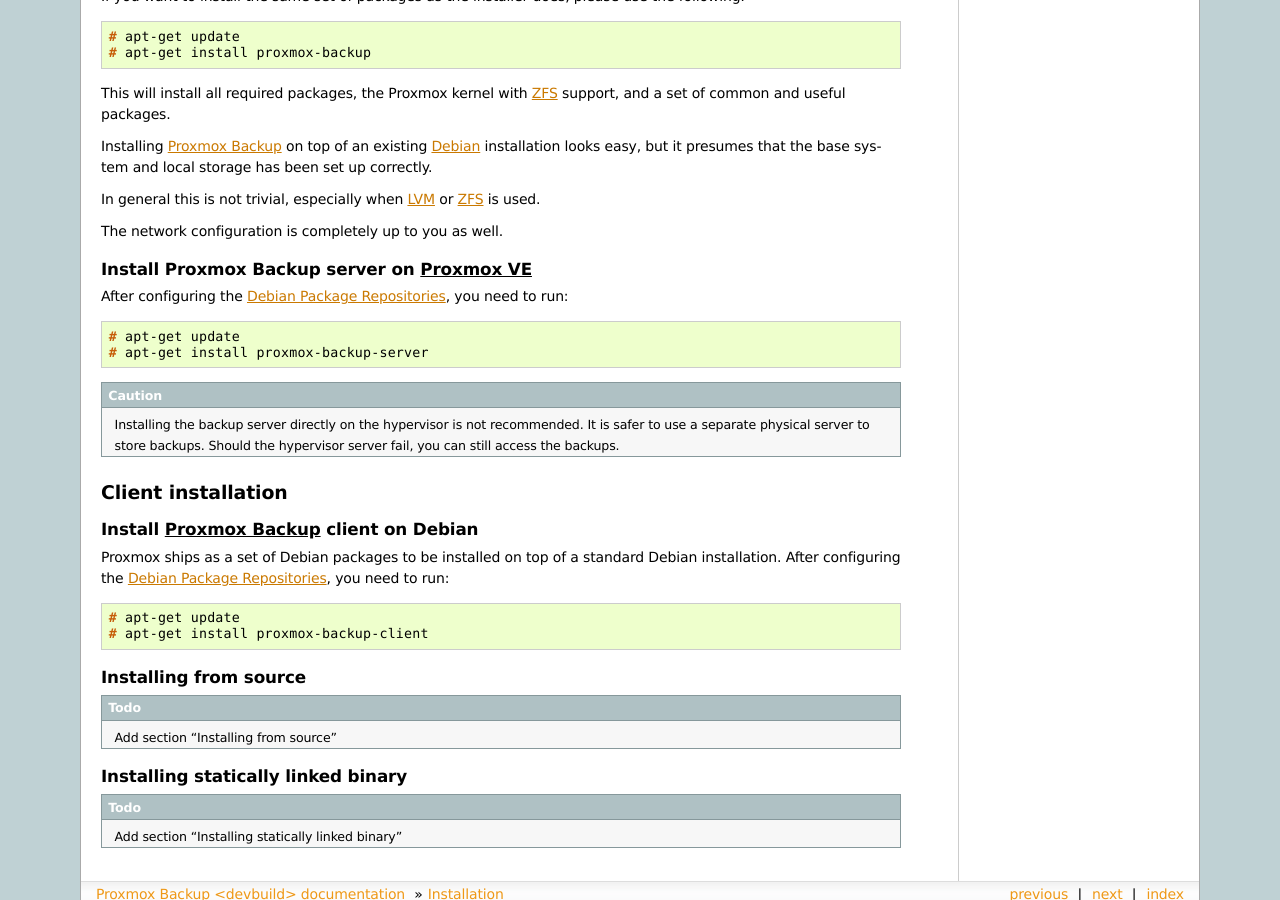
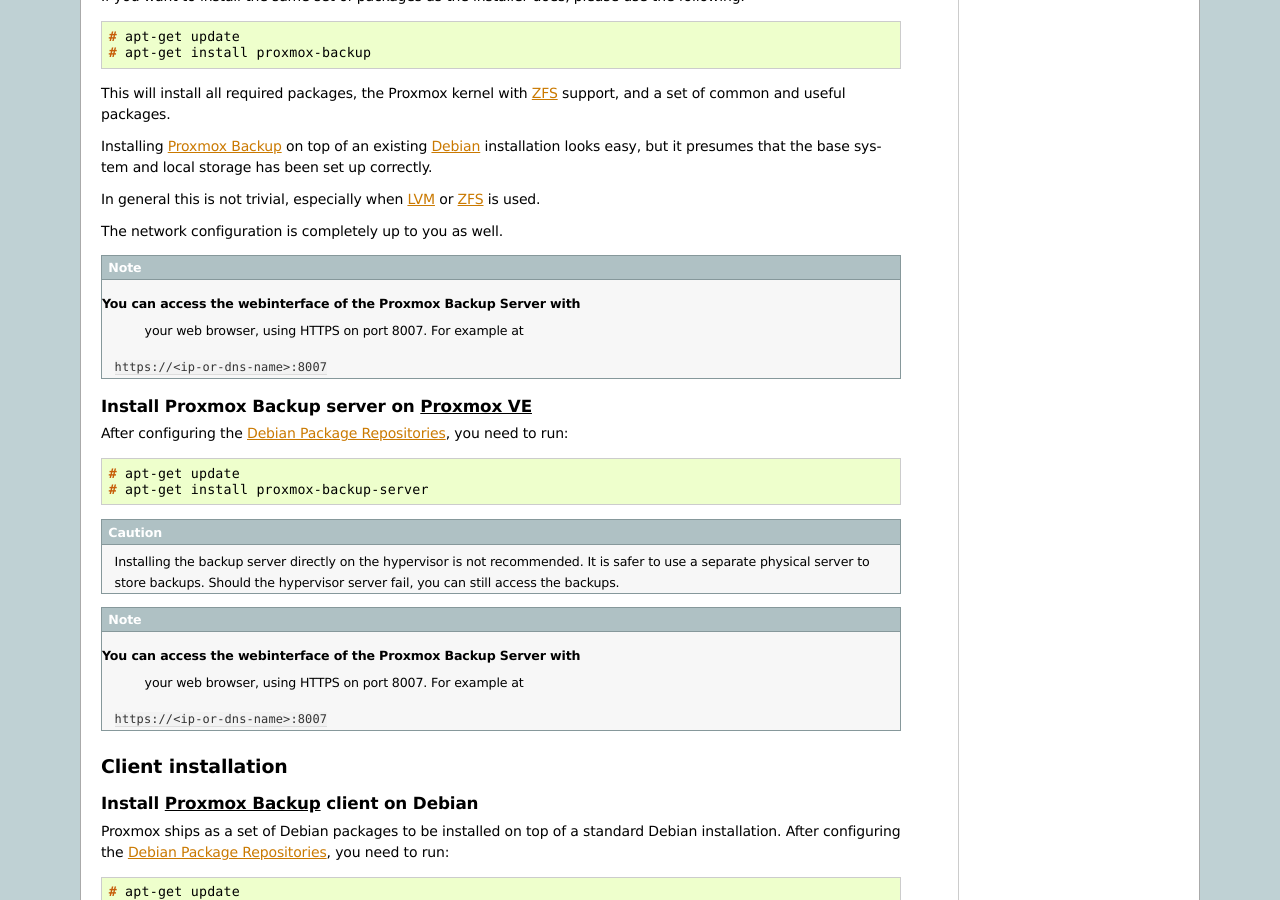
Before and after one commit to proxmox/proxmox-backup, a Sphinx documentation site: the page built from docs/installation.rst, in a window 1280 px wide and 900 px high, scrolled down 2122 px. Built offline with Sphinx 7.4.7, drawn with Linux system fonts in a browser that asks for light colours.

Commit message:
docs: installation: add note where to find the webinterface
As the 8007 vs 8006 port is new and could confuse people, especially
if they did not used the PBS installer.

Signed-off-by: Thomas Lamprecht <t.lamprecht@proxmox.com>

```diff
--- a/docs/installation.rst
+++ b/docs/installation.rst
@@ -83,6 +83,10 @@
 
 The network configuration is completely up to you as well.
 
+.. note:: You can access the webinterface of the Proxmox Backup Server with
+  your web browser, using HTTPS on port 8007. For example at
+ ``https://<ip-or-dns-name>:8007``
+
 Install Proxmox Backup server on `Proxmox VE`_
 ~~~~~~~~~~~~~~~~~~~~~~~~~~~~~~~~~~~~~~~~~~~~~~
 
@@ -98,6 +102,10 @@
    is not recommended. It is safer to use a separate physical
    server to store backups. Should the hypervisor server fail, you can
    still access the backups.
+
+.. note:: You can access the webinterface of the Proxmox Backup Server with
+  your web browser, using HTTPS on port 8007. For example at
+ ``https://<ip-or-dns-name>:8007``
 
 Client installation
 -------------------
```
